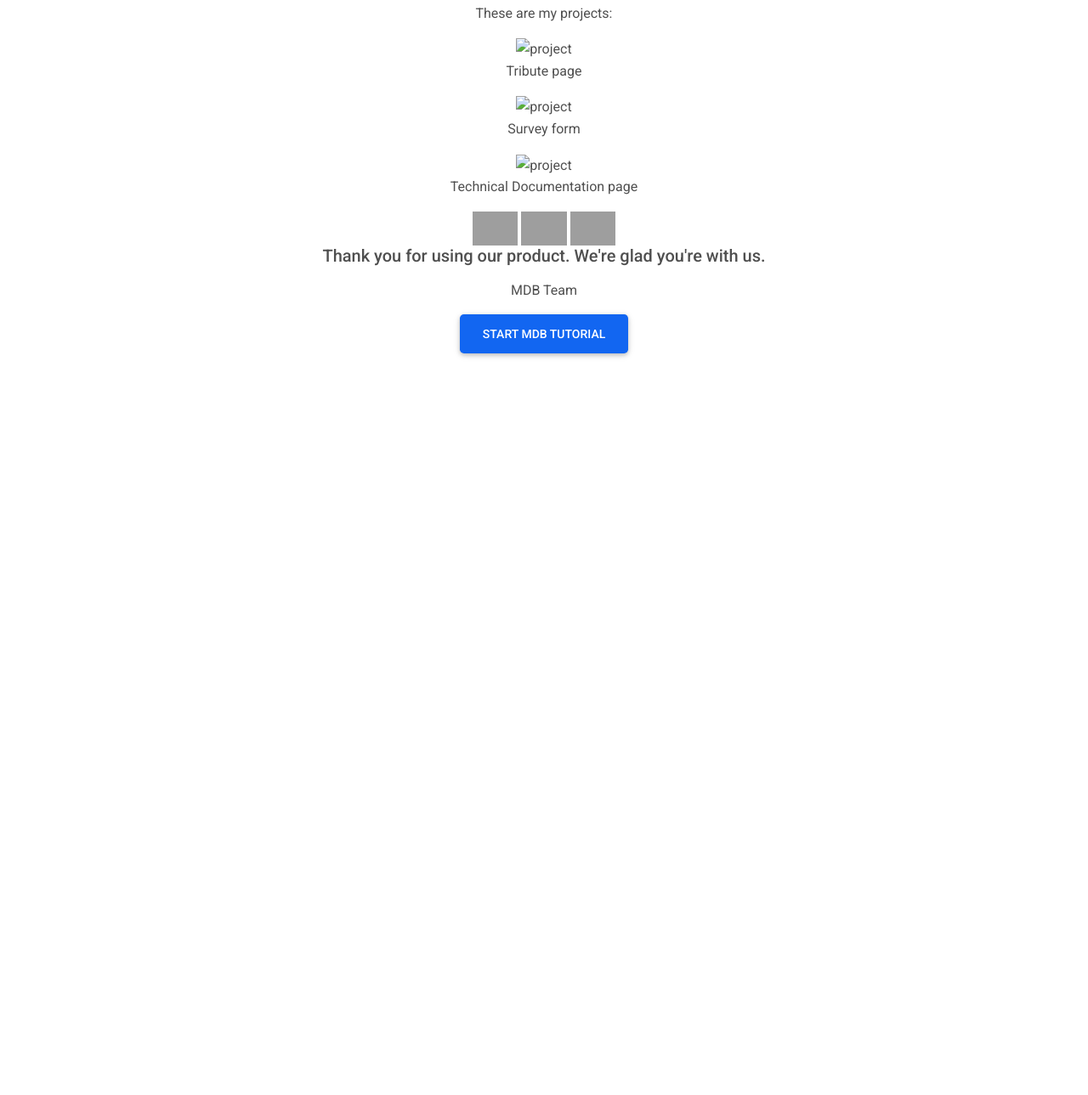
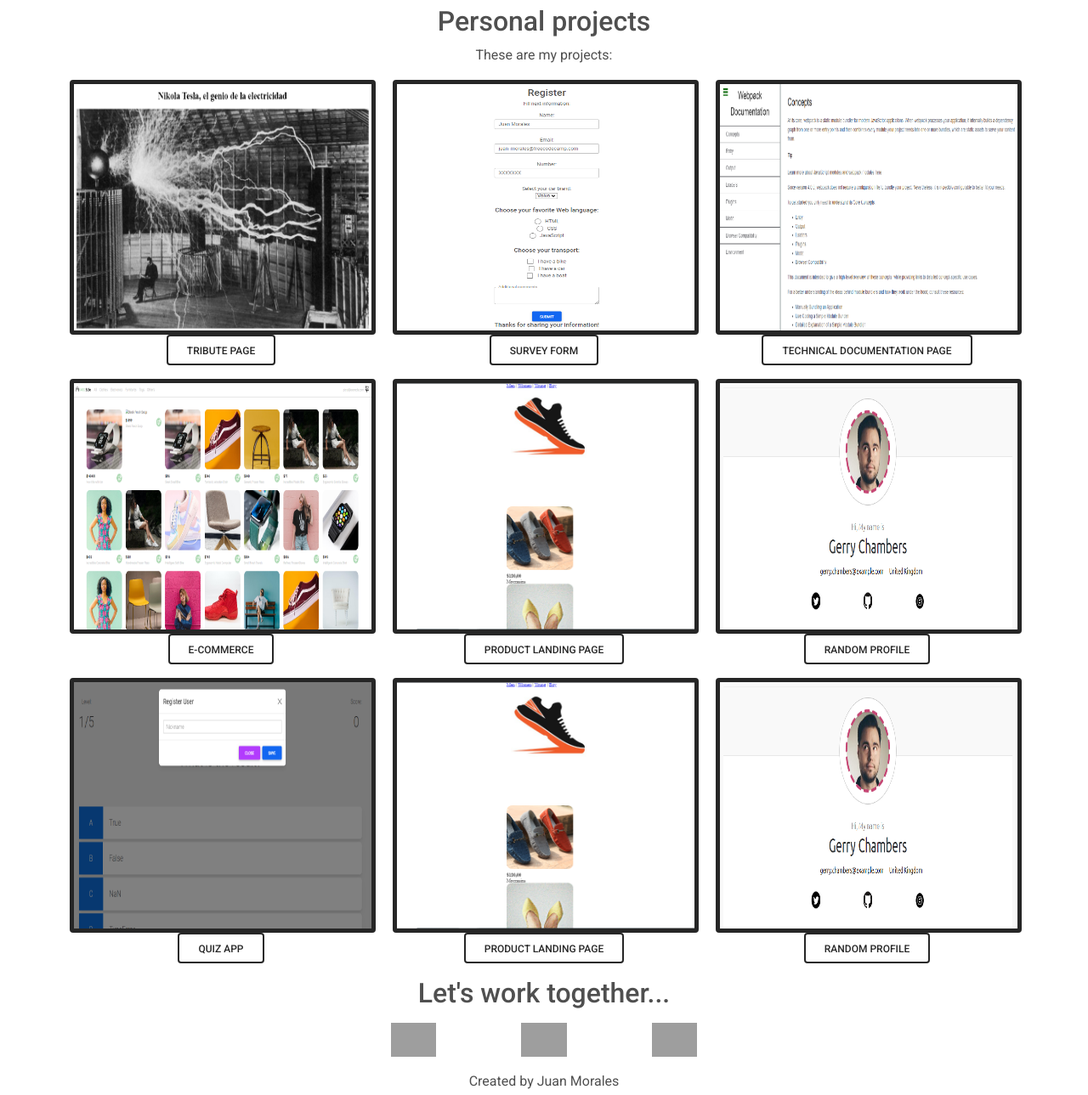
Before and after one commit to jugui93/portfolio, a plain HTML site: page index.html in a window 1280 px wide. Shown: the part 290-1579 px from the top of the page at 85% size. Before the commit the page ends 800 px from the top, so only its background shows below. Drawn offline with Linux system fonts and the light colour scheme; grey boxes are pictures that could not be loaded.

Commit message:
[UPDATE] projects details

```diff
--- a/index.html
+++ b/index.html
@@ -4,7 +4,7 @@
     <meta charset="UTF-8" />
     <meta name="viewport" content="width=device-width, initial-scale=1, shrink-to-fit=no" />
     <meta http-equiv="x-ua-compatible" content="ie=edge" />
-    <title>Juan Gmo Morales Portfolio</title>
+    <title>Juan Morales Portfolio</title>
     <!-- MDB icon -->
     <link rel="icon" href="img/logo-2.png" type="image/x-icon" />
     <!-- Font Awesome -->
@@ -24,7 +24,7 @@
   <body>
     <!-- Start your project here-->
     <div class="container">
-      <div class="d-flex justify-content-center align-items-center" style="height: 100vh">
+      <div class="d-flex justify-content-center align-items-center">
         <div class="text-center">
           <nav id="navbar" class="navbar navbar-expand-lg fixed-top  navbar-dark bg-dark">
             <div class="container-fluid">
@@ -39,65 +39,98 @@
                   <a href="#projects" class="nav-link">Projects</a>
                 </li>
                 <li class="nav-item">
-                  <a href="#contact" class="nav-link">Contact</a>
+                  <a href="#profile-link-grid" class="nav-link">Contact</a>
                 </li>
               </ul>
             </div>
           </nav>
           <section>
-            <section id="welcome-section" >
+            <section id="welcome-section" class="pt-5 mt-5">
               <div class="container d-flex align-items-center flex-column">
               <h2 class="pt-5">Hi, I am Juan Morales.</h2>
               <p class="pt-3"> I am a full stack developer student living in Medellín, Colombia </p>
               </div>
             </section>
-            <section id="projects">
+            <section id="projects" class="mt-5">
               <h2>Personal projects</h2>
               <p>These are my projects:</p>
-              <div class="grid">
-                <div class="g-col-6">
-                  <a>
-                    <img alt="project">
-                    <p class="project-tile">Tribute page</p>
+              <div class="row" width="100%">
+                <div class="col-md-4">
+                  <a href="https://codepen.io/jugui93/full/yLpQEyq" class="ripple">
+                    <img src="img/Tribute-page.PNG" height="300" width="360" alt="project" class="rounded border border-5 border-dark">
+                    <p class="btn btn-outline-dark">Tribute page</p>
                   </a>
                 </div>
-                <div class="g-col-6">
-                  <a>
-                    <img alt="project">
-                    <p class="project-tile">Survey form</p>
+                <div class="col-md-4" >
+                  <a href="" class="ripple">
+                    <img src="img/Survey-form.PNG" height="300" width="360" alt="project" class="rounded border border-5 border-dark">
+                    <p class="btn btn-outline-dark">Survey form</p>
                   </a>
                 </div>
-                <div class="g-col-6">
-                  <a>
-                    <img alt="project">
-                    <p class="project-tile">Technical Documentation page</p>
+                <div class="col-md-4">
+                  <a href="https://codepen.io/jugui93/full/VwQLLjZ" class="ripple">
+                    <img src="img/Technical-documentation.PNG" height="300" width="360" alt="project" class="rounded border border-5 border-dark">
+                    <p class="btn btn-outline-dark">Technical Documentation page</p>
+                  </a>
+                </div>
+              </div>
+              <div class="row">
+                <div class="col-md-4">
+                  <a href="https://jugui93.github.io/react-shop/" class="ripple">
+                    <img src="img/E-commerce.PNG"  height="300" width="360" alt="project" class="rounded border border-5 border-dark">
+                    <p class="btn btn-outline-dark">E-commerce</p>
+                  </a>
+                </div>
+                <div class="col-md-4">
+                  <a href="https://codepen.io/jugui93/pen/oNpRBEN" class="ripple">
+                    <img src="img/Landing-page.PNG"  height="300" width="360" alt="project" class="rounded border border-5 border-dark">
+                    <p class="btn btn-outline-dark">Product Landing Page</p>
+                  </a>
+                </div>
+                <div class="col-md-4">
+                  <a href="https://tender-franklin-82d3b9.netlify.app/" class="ripple">
+                    <img src="img/random-profile.PNG" height="300" width="360" alt="project" class="rounded border border-5 border-dark">
+                    <p class="btn btn-outline-dark">Random Profile</p>
+                  </a>
+                </div>
+              </div>
+              <div class="row">
+                <div class="col-md-4">
+                  <a href="https://jugui93.github.io/reto-tecnico-softka/" class="ripple">
+                    <img src="img/Quiz-app.PNG"  height="300" width="360" alt="project" class="rounded border border-5 border-dark">
+                    <p class="btn btn-outline-dark">Quiz App</p>
+                  </a>
+                </div>
+                <div class="col-md-4">
+                  <a href="https://codepen.io/jugui93/pen/oNpRBEN" class="ripple">
+                    <img src="img/Landing-page.PNG"  height="300" width="360" alt="project" class="rounded border border-5 border-dark">
+                    <p class="btn btn-outline-dark">Product Landing Page</p>
+                  </a>
+                </div>
+                <div class="col-md-4">
+                  <a href="https://tender-franklin-82d3b9.netlify.app/" class="ripple">
+                    <img src="img/random-profile.PNG" height="300" width="360" alt="project" class="rounded border border-5 border-dark">
+                    <p class="btn btn-outline-dark">Random Profile</p>
                   </a>
                 </div>
               </div>
             </section>
             <div id="profile-link-grid" class="contact-details">
-              <a href="https://github.com/jugui93" id="profile-link" target="_blank">
+              <h2 class="mb-3">Let's work together...</h2>
+              <a href="https://github.com/jugui93" id="profile-link" target="_blank" class="m-5">
                 <img src="https://github.githubassets.com/images/modules/logos_page/GitHub-Mark.png" alt="github">
               </a>
-              <a href="https://twitter.com/Juangmo_" id="profile-link" target="_blank">
+              <a href="https://twitter.com/Juangmo_" id="profile-link" target="_blank" class="m-5">
                 <img
                   src="https://images.cults3d.com/ZHlNErQbotsayTOD0bwIy4qbfuY=/516x516/https://files.cults3d.com/uploaders/13073908/illustration-file/5c524a72-ee81-4416-967f-d40243123097/twitter.jpg"
                   alt="facebook">
               </a>
-              <a href="https://www.linkedin.com/in/juan-guillermo-morales-15bb91122/" id="profile-link" target="_blank">
+              <a href="https://www.linkedin.com/in/juan-guillermo-morales-15bb91122/" id="profile-link" target="_blank" class="m-5">
                 <img src="https://cdn-icons-png.flaticon.com/512/61/61109.png" alt="github">
               </a>
             </div>
           </section>
-          <h5 class="mb-3">Thank you for using our product. We're glad you're with us.</h5>
-          <p class="mb-3">MDB Team</p>
-          <a
-            class="btn btn-primary btn-lg"
-            href="https://mdbootstrap.com/docs/standard/getting-started/"
-            target="_blank"
-            role="button"
-            >Start MDB tutorial</a
-          >
+          <p class="mt-3">Created by Juan Morales <p>
         </div>
       </div>
     </div>
```
Also changed, not shown: img/E-commerce.PNG (added), img/Landing-page.PNG (added), img/Quiz-app.PNG (added), img/Survey-form.PNG (added), img/Technical-documentation.PNG (added), img/Tribute-page.PNG (added), img/random-profile.PNG (added).
